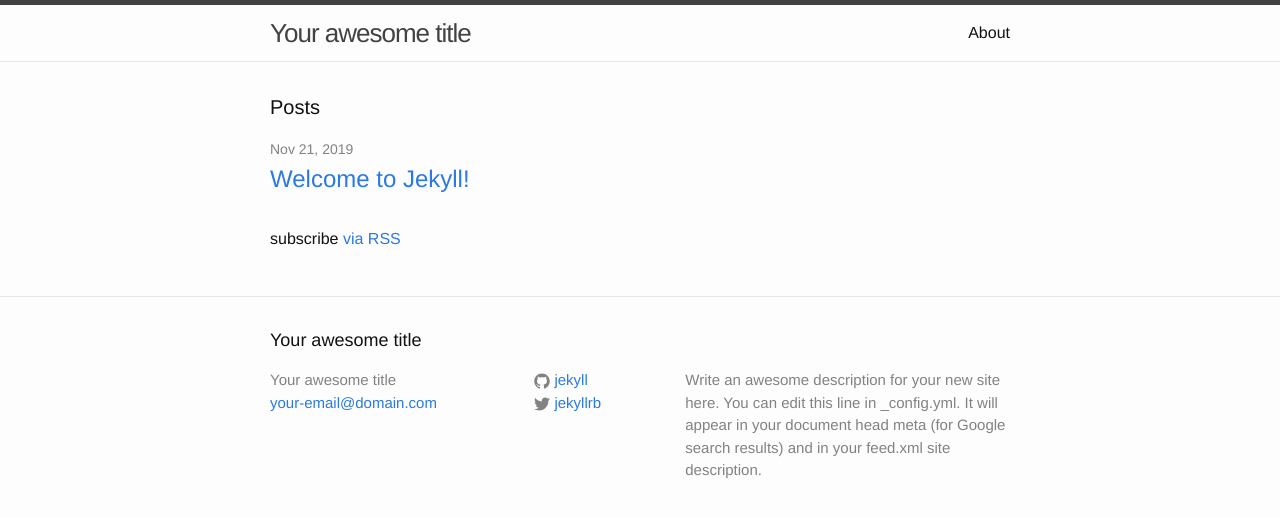
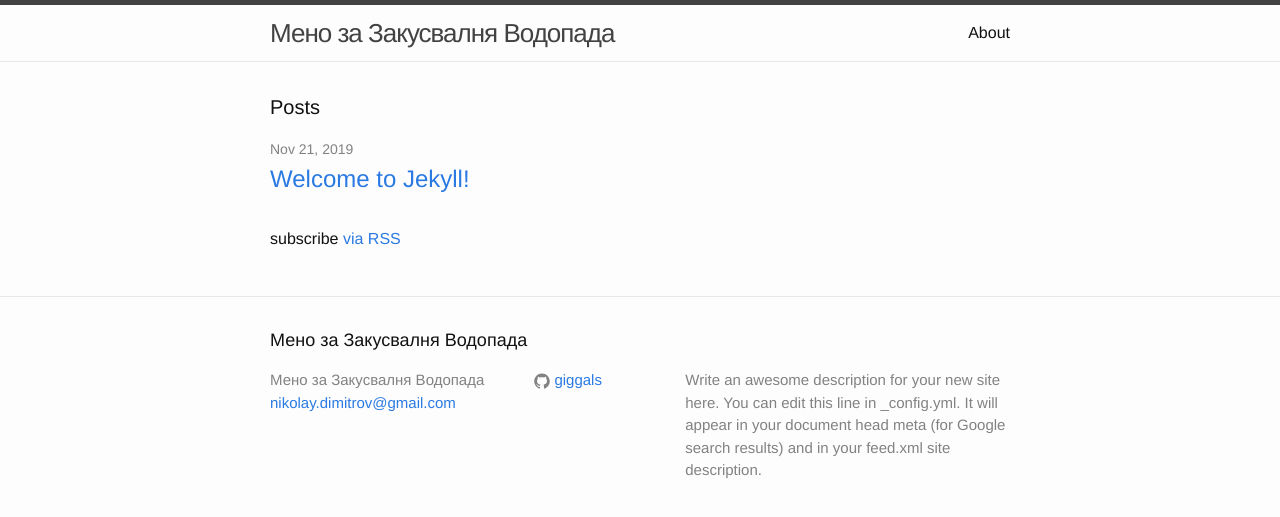
Before and after one commit to giggals/Jekyll, a Jekyll site: the page built from VodopadaDailyMenu/index.html, in a window 1280 px wide. Shown: the top 517 px of the page. Built offline with Jekyll 4.4.1, drawn with Linux system fonts in a browser that asks for light colours.

Commit message:
Changed config.

```diff
--- a/VodopadaDailyMenu/_config.yml
+++ b/VodopadaDailyMenu/_config.yml
@@ -6,16 +6,15 @@
 # 'jekyll serve'. If you change this file, please restart the server process.
 
 # Site settings
-title: Your awesome title
-email: your-email@domain.com
+title: Мено за Закусвалня Водопада
+email: nikolay.dimitrov@gmail.com
 description: > # this means to ignore newlines until "baseurl:"
   Write an awesome description for your new site here. You can edit this
   line in _config.yml. It will appear in your document head meta (for
   Google search results) and in your feed.xml site description.
 baseurl: "" # the subpath of your site, e.g. /blog
 url: "http://yourdomain.com" # the base hostname & protocol for your site
-twitter_username: jekyllrb
-github_username:  jekyll
+github_username:  giggals
 
 # Build settings
 markdown: kramdown
```
